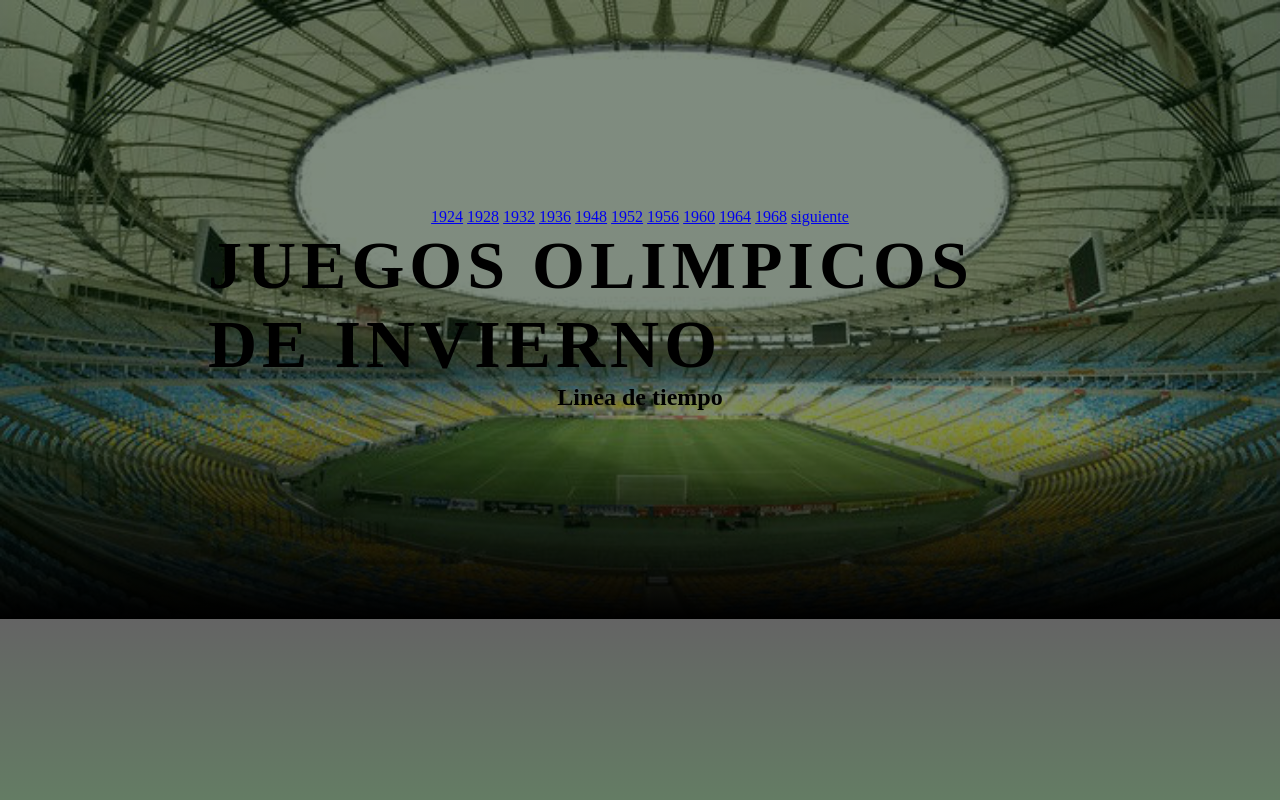
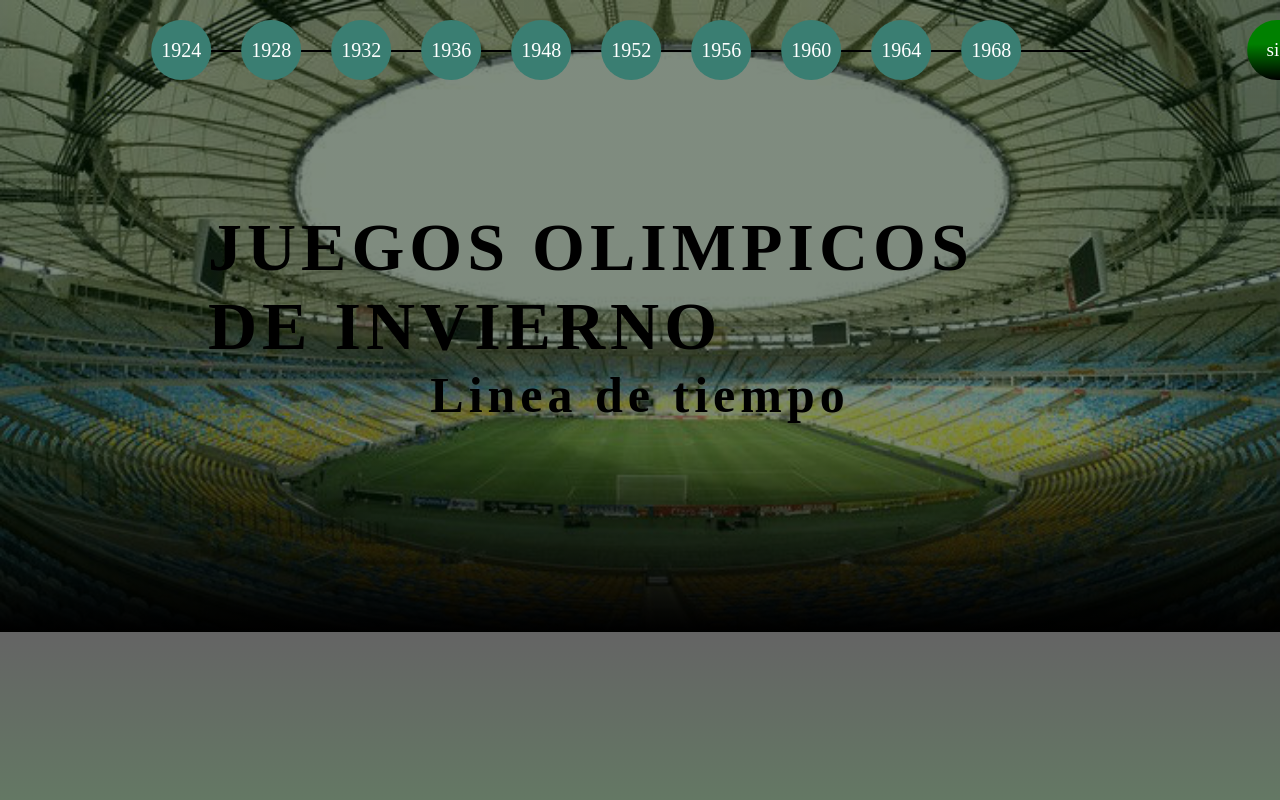
Before and after one commit to viteripro/Linea-de-tiempo-olimpiadas, a plain HTML site: page index.html in a window 1280 px wide. Shown: the top 800 px of the page. Drawn offline with Linux system fonts and the light colour scheme; a script that the page names is missing; a web font is replaced by a local one.

Commit message:
Colocando estilos
Coloque estilos a los enlaces que llevaran al siguiente documento html con las otras fechas

```diff
--- a/styles.css
+++ b/styles.css
@@ -62,3 +62,63 @@ section{
     font-size: 68px;
     letter-spacing: 5px;
 }
+
+section h2{
+font-size: 50px;
+letter-spacing: 5px;
+text-align: center;
+}
+section img{
+    margin-top: 30px;
+ }
+.contenedor-tiempo{
+    position: fixed;
+    top: 20px;
+    left: 50%;
+    transform: translateX(-50%);
+    display: flex;
+    justify-content: center;
+}
+.contenedor-tiempo .linea{
+    width: 900px;
+    position: absolute;
+    top: 30px;
+    height: 2px;
+    background-color: black;
+    z-index: -2;
+}
+.fecha{
+    display: inline-block;
+    font-size: 20px;
+    width: 60px;
+    height: 60px;
+    border-radius: 50%;
+    background-color: #3a7e72;
+    text-decoration: none;
+    color: white;
+    margin: 0 15px;
+    display: flex;
+    align-items: center;
+    justify-content: center;
+     transform: scale (1);
+    transition: background-color, transform .5s linear;
+}
+.fecha:hover{
+   background-color: rgb(153, 100, 51);
+}
+.seleccionado{
+    transform: scale(1.2);
+    background-color: #ea5455;
+    color: #000;
+    font-weight: bold;
+}
+.link_button{
+    background-image: linear-gradient( green 40%, black);
+    position: relative;
+    left: 11em;
+    border-radius: 2em;
+    padding: 1em;
+    text-decoration: none;
+    color: white;
+    font-size: 1.2em;
+}
```
